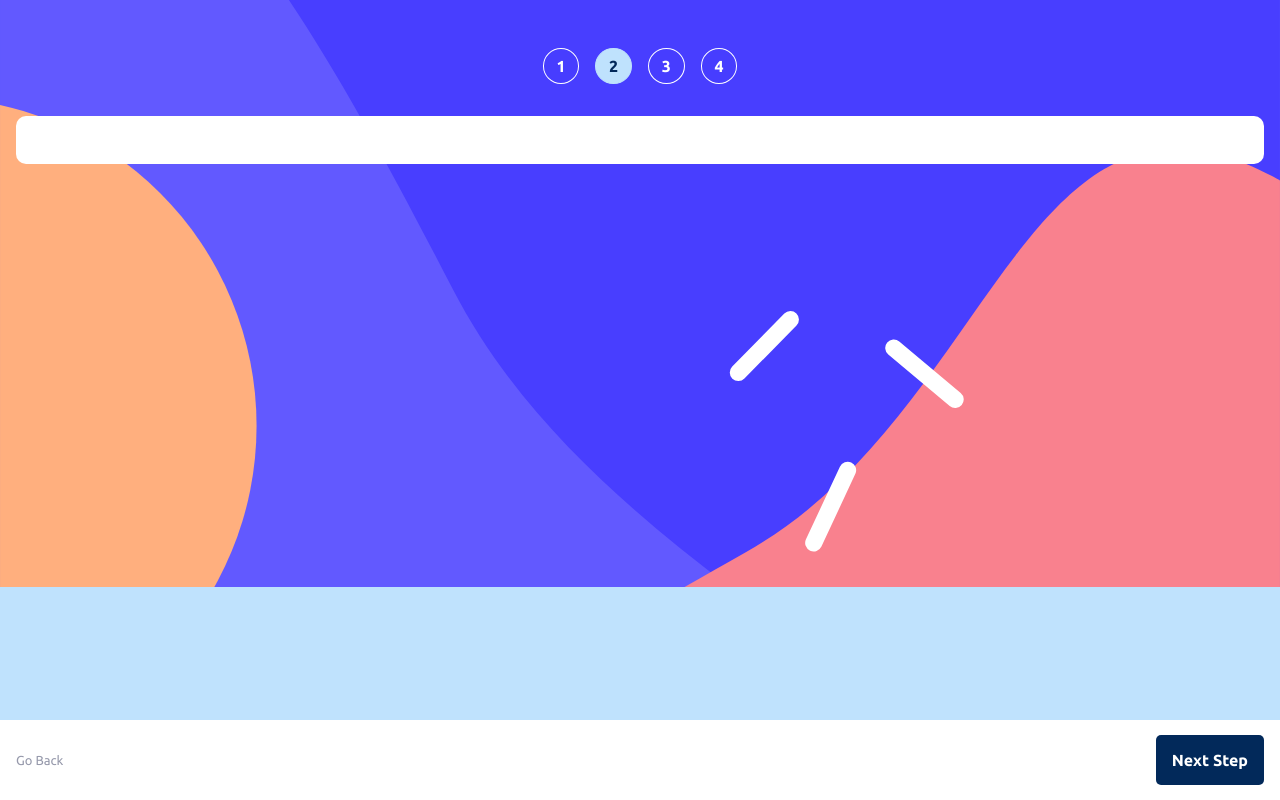
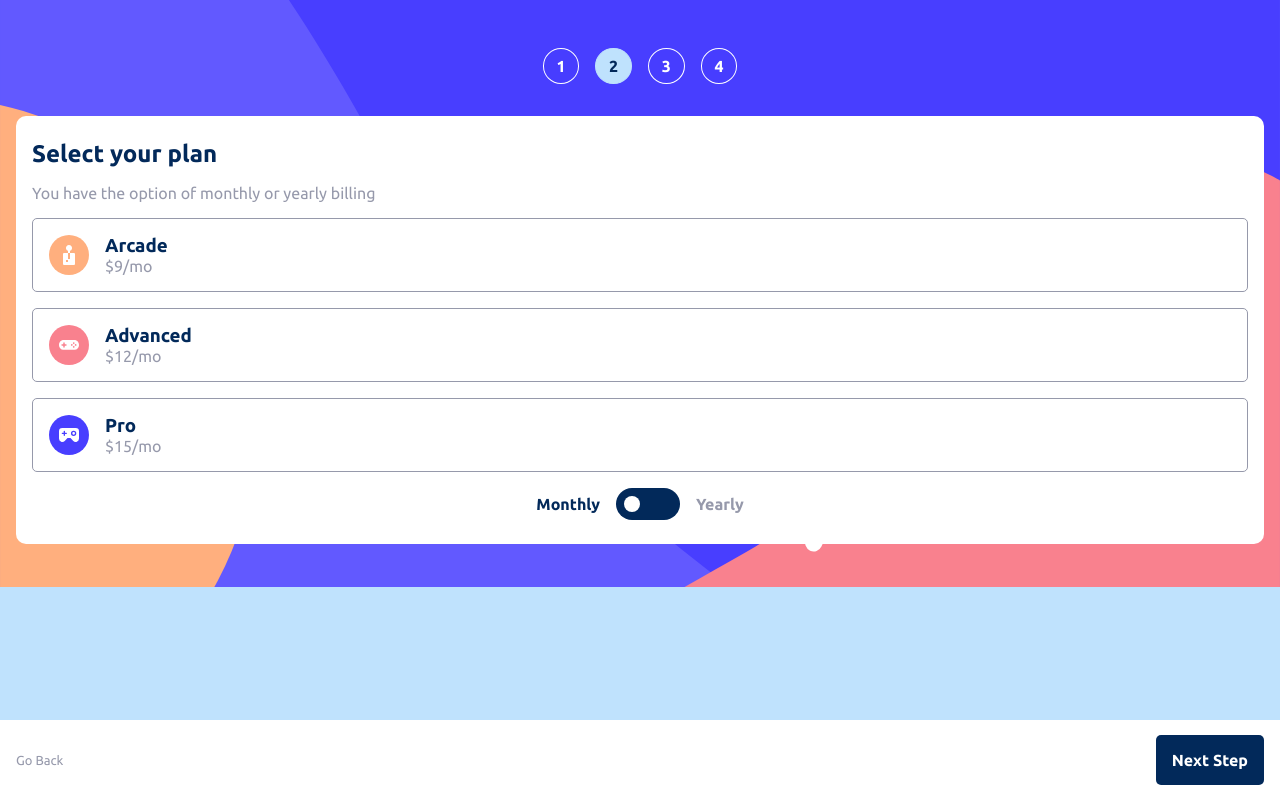
Before and after one commit to oc-garcia/multi-step-form, a React (Vite) app: page / in a window 1280 px wide. Both pictures are taken after a click on the element "Next Step". Built offline with nearby package versions, Linux system fonts and the light colour scheme.

Commit message:
Finished static in phase 2 and plan toggle

```diff
--- a/src/components/Form/Form.tsx
+++ b/src/components/Form/Form.tsx
@@ -2,11 +2,16 @@
 import { IFormInfo } from "../../types/IFormInfo";
 import { Iphase } from "../../types/IPhase";
 import styles from "./form.module.css";
+import Phase1 from "./Phase1/Phase1";
+import Phase2 from "./Phase2/Phase2";
 
 const formInfoDefault = {
   name: "",
   email: "",
   phone: "",
+  planName: "",
+  planType: "Monthly",
+  price: 0,
 } as IFormInfo;
 
 type Props = {
@@ -15,59 +20,11 @@
 
 export default function MultStepForm({ phase }: Props) {
   const [formInfo, setFormInfo] = useState(formInfoDefault);
+  console.log(formInfo)
   return (
     <form className={styles.formContainer}>
-      {phase.phase1 && (
-        <>
-          <h2 className={styles.formTitle}>Personal info</h2>
-          <p className={styles.formDescription}>Please provide your name, email address, and phone number.</p>
-          <div className={styles.inputContainer}>
-            <label className={styles.label} htmlFor="name">
-              Name
-            </label>
-            <input
-              className={styles.input}
-              id="name"
-              type="text"
-              value={formInfo.name}
-              placeholder="e.g. Stephen King"
-              onChange={(e) => {
-                setFormInfo({ ...formInfo, name: e.target.value });
-              }}
-            />
-          </div>
-          <div className={styles.inputContainer}>
-            <label className={styles.label} htmlFor="email">
-              Email
-            </label>
-            <input
-              className={styles.input}
-              id="email"
-              type="email"
-              value={formInfo.email}
-              placeholder="e.g. stephenking@lorem.com"
-              onChange={(e) => {
-                setFormInfo({ ...formInfo, email: e.target.value });
-              }}
-            />
-          </div>
-          <div className={styles.inputContainer}>
-            <label className={styles.label} htmlFor="phone">
-              Phone Number
-            </label>
-            <input
-              className={styles.input}
-              id="phone"
-              type="number"
-              value={formInfo.phone}
-              placeholder="e.g. +1 234 567 890"
-              onChange={(e) => {
-                setFormInfo({ ...formInfo, phone: e.target.value });
-              }}
-            />
-          </div>
-        </>
-      )}
+      {phase.phase1 && <Phase1 formInfo={formInfo} setFormInfo={setFormInfo} />}
+      {phase.phase2 && <Phase2 formInfo={formInfo} setFormInfo={setFormInfo} />}
     </form>
   );
 }
--- /dev/null
+++ b/src/components/Form/Phase1/Phase1.tsx
@@ -0,0 +1,62 @@
+import { SetStateAction } from 'react';
+import { IFormInfo } from '../../../types/IFormInfo';
+import styles from '../form.module.css'
+
+type Props = {
+  formInfo: IFormInfo;
+  setFormInfo: React.Dispatch<SetStateAction<IFormInfo>>
+};
+
+export default function Phase1({ formInfo, setFormInfo }: Props) {
+  return (
+    <>
+      <h2 className={styles.formTitle}>Personal info</h2>
+      <p className={styles.formDescription}>Please provide your name, email address, and phone number.</p>
+      <div className={styles.inputContainer}>
+        <label className={styles.label} htmlFor="name">
+          Name
+        </label>
+        <input
+          className={styles.input}
+          id="name"
+          type="text"
+          value={formInfo.name}
+          placeholder="e.g. Stephen King"
+          onChange={(e) => {
+            setFormInfo({ ...formInfo, name: e.target.value });
+          }}
+        />
+      </div>
+      <div className={styles.inputContainer}>
+        <label className={styles.label} htmlFor="email">
+          Email
+        </label>
+        <input
+          className={styles.input}
+          id="email"
+          type="email"
+          value={formInfo.email}
+          placeholder="e.g. stephenking@lorem.com"
+          onChange={(e) => {
+            setFormInfo({ ...formInfo, email: e.target.value });
+          }}
+        />
+      </div>
+      <div className={styles.inputContainer}>
+        <label className={styles.label} htmlFor="phone">
+          Phone Number
+        </label>
+        <input
+          className={styles.input}
+          id="phone"
+          type="number"
+          value={formInfo.phone}
+          placeholder="e.g. +1 234 567 890"
+          onChange={(e) => {
+            setFormInfo({ ...formInfo, phone: e.target.value });
+          }}
+        />
+      </div>
+    </>
+  );
+}
--- /dev/null
+++ b/src/components/Form/Phase2/Phase2.tsx
@@ -0,0 +1,45 @@
+import { SetStateAction, useState } from "react";
+import { IFormInfo } from "../../../types/IFormInfo";
+import styles from "../form.module.css";
+import PlanCard from "./PlanCard/PlanCard";
+import arcadeLogo from "../../../assets/images/icon-arcade.svg";
+import advancedLogo from "../../../assets/images/icon-advanced.svg";
+import proLogo from "../../../assets/images/icon-pro.svg";
+
+type Props = {
+  formInfo: IFormInfo;
+  setFormInfo: React.Dispatch<SetStateAction<IFormInfo>>;
+};
+
+export default function Phase2({ formInfo, setFormInfo }: Props) {
+  const [isMonthly, setIsMonthly] = useState<boolean>(true);
+
+  const handleIsMonthly = () => {
+    if (isMonthly) {
+      setIsMonthly(!isMonthly);
+      setFormInfo({ ...formInfo, planType: "Yearly" });
+    } else {
+      setIsMonthly(!isMonthly);
+      setFormInfo({ ...formInfo, planType: "Monthly" });
+    }
+  };
+
+  return (
+    <>
+      <h2 className={styles.formTitle}>Select your plan</h2>
+      <p className={styles.formDescription}>You have the option of monthly or yearly billing</p>
+      <PlanCard formInfo={formInfo} setFormInfo={setFormInfo} planName={"Arcade"} planLogo={arcadeLogo} />
+      <PlanCard formInfo={formInfo} setFormInfo={setFormInfo} planName={"Advanced"} planLogo={advancedLogo} />
+      <PlanCard formInfo={formInfo} setFormInfo={setFormInfo} planName={"Pro"} planLogo={proLogo} />
+      <div className={styles.planSelectorContainer}>
+        <p className={styles.selectedPlan}>Monthly</p>
+        <div
+          onClick={handleIsMonthly}
+          className={isMonthly ? styles.switchContainerMonthly : styles.switchContainerYearly}>
+          <div className={styles.switchBtn}></div>
+        </div>
+        <p className={styles.unselectedPlan}>Yearly</p>
+      </div>
+    </>
+  );
+}
--- /dev/null
+++ b/src/components/Form/Phase2/PlanCard/PlanCard.tsx
@@ -0,0 +1,32 @@
+import React, { SetStateAction } from "react";
+import { IFormInfo } from "../../../../types/IFormInfo";
+import styles from "./planCard.module.css";
+
+type Props = {
+  formInfo: IFormInfo;
+  setFormInfo: React.Dispatch<SetStateAction<IFormInfo>>;
+  planName: string;
+  planLogo: string;
+};
+
+export default function PlanCard({ formInfo, setFormInfo, planName, planLogo }: Props) {
+  const price = () => {
+    if (planName === "Arcade") {
+      return 9;
+    } else if (planName === "Advanced") {
+      return 12;
+    } else if (planName === "Pro") {
+      return 15;
+    }
+  };
+
+  return (
+    <div className={styles.planCardContainer}>
+      <img src={planLogo} alt={`${planName} logo`} />
+      <div>
+        <h3 className={styles.planName}>{planName}</h3>
+        <p className={styles.planPrice}>{`$${price()}/mo`}</p>
+      </div>
+    </div>
+  );
+}
--- /dev/null
+++ b/src/components/Form/Phase2/PlanCard/planCard.module.css
@@ -0,0 +1,16 @@
+.planCardContainer {
+  display: flex;
+  align-items: center;
+  gap: 1rem;
+  padding: 1rem;
+  border-radius: 5px;
+  border: 1px solid var(--Cool_gray);
+}
+
+.planName {
+  color: var(--Marine-blue);
+}
+
+.planPrice {
+  color: var(--Cool_gray);
+}
--- a/src/components/Form/form.module.css
+++ b/src/components/Form/form.module.css
@@ -43,3 +43,50 @@
   font-weight: 700;
   color: var(--Cool_gray);
 }
+
+.planSelectorContainer {
+  display: flex;
+  align-items: center;
+  justify-content: center;
+  gap: 1rem;
+}
+
+.selectedPlan {
+  color: var(--Marine-blue);
+  font-weight: 700;
+}
+
+.switchContainerMonthly {
+  width: 4rem;
+  height: 2rem;
+  border-radius: 50px;
+  padding: 0.5rem;
+  background-color: var(--Marine-blue);
+  display: flex;
+  align-items: center;
+  cursor: pointer;
+}
+
+.switchContainerYearly {
+  width: 4rem;
+  height: 2rem;
+  border-radius: 50px;
+  padding: 0.5rem;
+  background-color: var(--Marine-blue);
+  display: flex;
+  align-items: center;
+  flex-direction: row-reverse;
+  cursor: pointer;
+}
+
+.switchBtn {
+  background-color: var(--White);
+  height: 1rem;
+  width: 1rem;
+  border-radius: 50%;
+}
+
+.unselectedPlan {
+  color: var(--Cool_gray);
+  font-weight: 700;
+}
--- a/src/types/IFormInfo.ts
+++ b/src/types/IFormInfo.ts
@@ -2,4 +2,7 @@
   name: string;
   email: string;
   phone: string | number;
+  planName: string;
+  planType: string;
+  price: number;
 }
```
